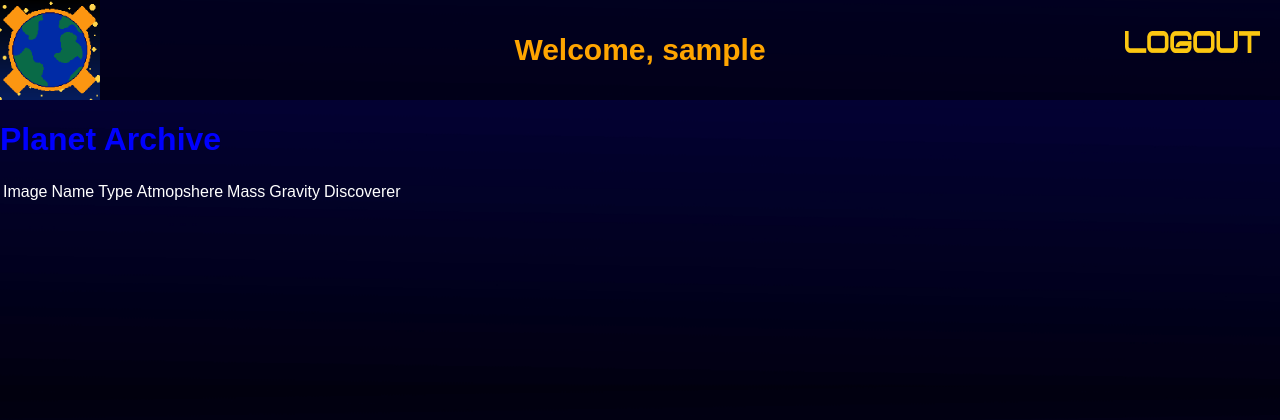
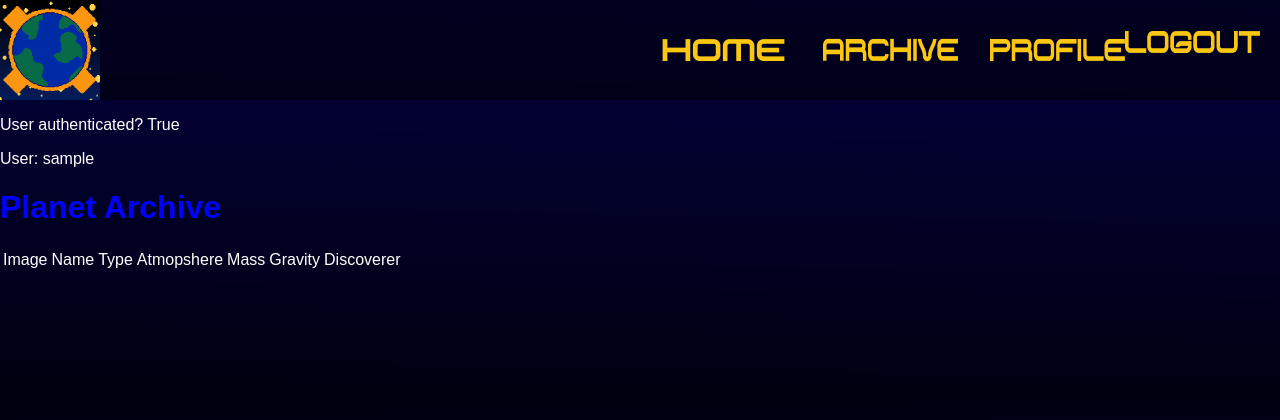
Before and after one commit to alexko22/exocollect, a Django app: page /exocollect/planets in a window 1280 px wide. Shown: the top 420 px of the page. Run offline with Django 5.2, Linux system fonts and the light colour scheme; the visitor is signed in with stand-in values (Sample User, id 1); data that the repository does not hold is empty.

Commit message:
nav bar improvements

```diff
--- a/config/settings.py
+++ b/config/settings.py
@@ -65,6 +65,7 @@ TEMPLATES = [
                 'django.template.context_processors.request',
                 'django.contrib.auth.context_processors.auth',
                 'django.contrib.messages.context_processors.messages',
+                'exo.context_processors.profile_for_user',
             ],
         },
     },
--- /dev/null
+++ b/exo/context_processors.py
@@ -0,0 +1,7 @@
+from .models import *  # use your actual model name
+
+def profile_for_user(request):
+    profile = None
+    if request.user.is_authenticated:
+        profile = Profiles.objects.filter(user=request.user).first()
+    return {'pro': profile}
--- a/exo/templates/exo/base.html
+++ b/exo/templates/exo/base.html
@@ -8,11 +8,16 @@
     </a>
 
     <div class="nav-right">
+        <a href="{% url 'home' %}" class="nav_mov">
+                <img src="{% static 'images/buttons/home.png' %}" class="nav-btn" alt="Archive">
+            </a>
+        <a href="{% url 'planet_archive' %}" class="nav_mov">
+                <img src="{% static 'images/buttons/archive.png' %}" class="nav-btn" alt="Archive">
+            </a>
         {% if user.is_authenticated %}
-            <div class="top-center">
-                <span class="username">Welcome, {{ user.username }}</span>
-            </div>
-
+            <a href="{% url 'profile' pro.pk %}">
+                <img src="{% static 'images/buttons/profile.png' %}" class="nav-btn" alt="Profile">
+            </a>
             <form method="post" action="{% url 'logout' %}" style="display:inline;">
                 {% csrf_token %}
                 <button type="submit" class="logout-btn" style="border: none; background: none; padding: 0; cursor: pointer">
@@ -36,6 +41,8 @@
         <link rel="stylesheet" href="{% static 'styles.css' %}">
     </head>
     <body>
+        <p>User authenticated? {{ user.is_authenticated }}</p>
+        <p>User: {{ user }}</p>
         {% block content %}
         {% endblock %}
     </body>
--- a/exo/templates/exo/show_home.html
+++ b/exo/templates/exo/show_home.html
@@ -20,6 +20,8 @@
     </div>
 </section> -->
 
+
+
 <div class="home-container">
     <div class="section logo-section">
         <img src="{% static 'images/placeholder.png' %}" alt="ExoCollect Logo Under Construction">
--- a/static/styles.css
+++ b/static/styles.css
@@ -128,3 +128,11 @@ table {
         font-size: 1.2rem;
         line-height: 1.6;
     }
+
+.nav_mov {
+    margin-right: 32px;
+}
+
+p {
+    color:white;
+}
```
